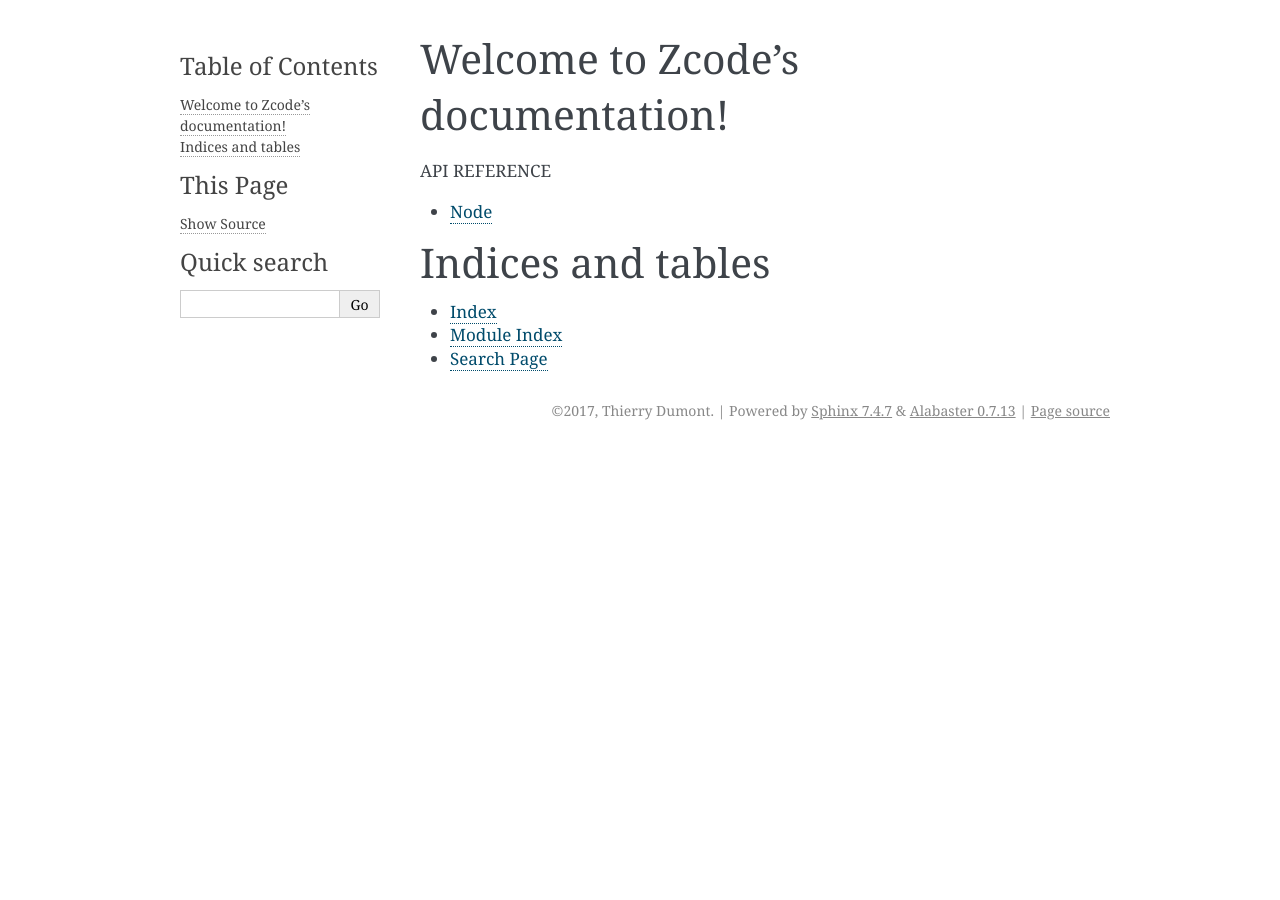
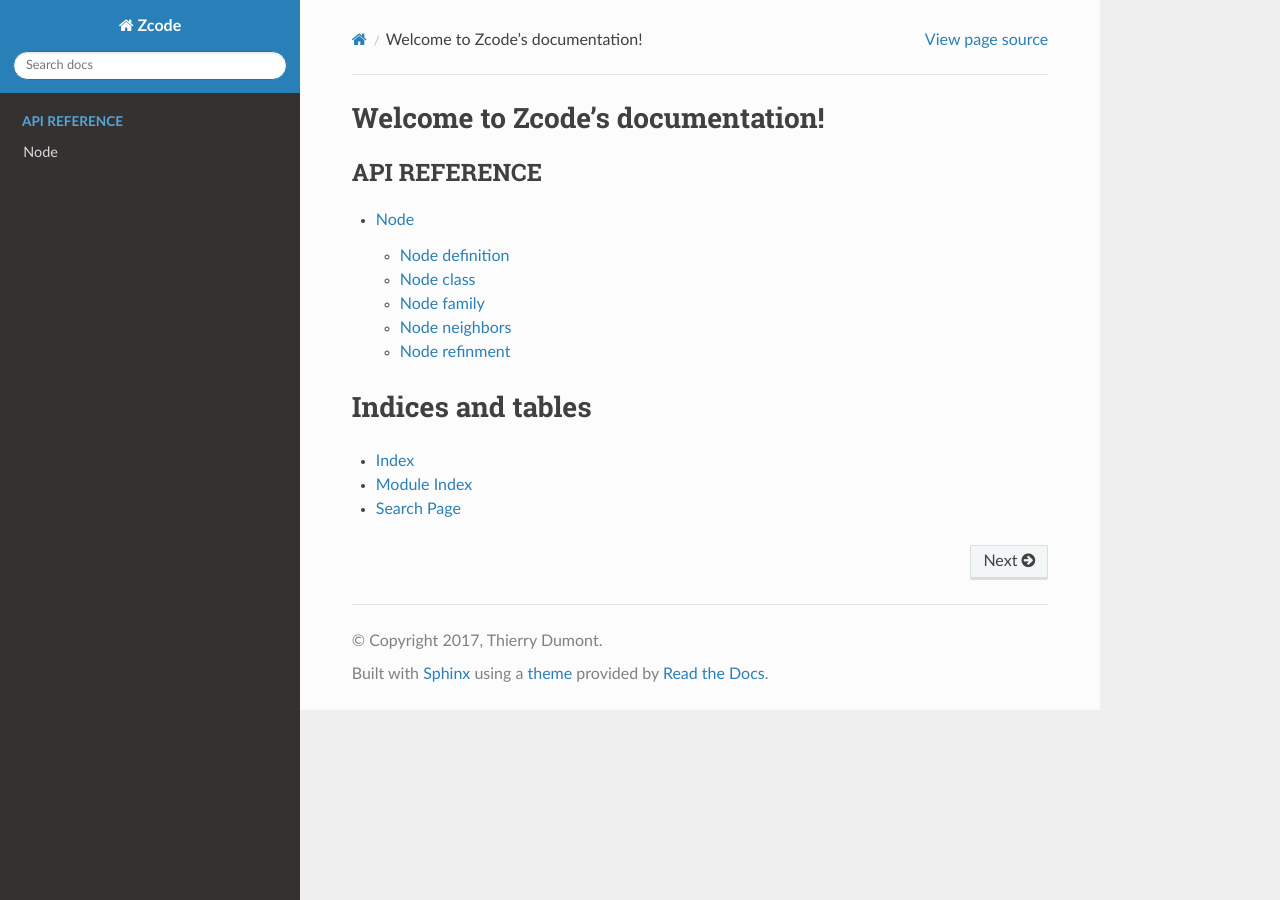
Before and after one commit to rolanddenis/Zcode, a Sphinx documentation site: the page built from doc/source/index.rst, in a window 1280 px wide. Built offline with Sphinx 7.4.7 and the Read the Docs theme 2.0.0, drawn with Linux system fonts in a browser that asks for light colours; formulas are drawn with MathJax 3.

Commit message:
refactor node + add node methods

```diff
--- a/doc/source/api/node.rst
+++ b/doc/source/api/node.rst
@@ -1,6 +1,40 @@
 Node
 ====
+
+Node definition
+---------------
+
+.. doxygenstruct:: definitions
+   :project: Zcode
+   :members:
+
+Node class
+----------
 
 .. doxygenstruct:: Node
    :project: Zcode
    :members:
+
+Node family
+-----------
+
+.. doxygenfile:: family.hpp
+   :project: Zcode
+   :path: tree/node/
+   :no-link:
+
+Node neighbors
+--------------
+
+.. doxygenfile:: neighbor.hpp
+   :project: Zcode
+   :path: tree/node/
+   :no-link:
+
+Node refinment
+--------------
+
+.. doxygenfile:: refine.hpp
+   :project: Zcode
+   :path: tree/node/
+   :no-link:
--- a/doc/source/conf.py
+++ b/doc/source/conf.py
@@ -154,6 +154,18 @@
 ]
 
 
+import os, subprocess
+on_rtd = os.environ.get('READTHEDOCS', None) == 'True'
+print(on_rtd)
+if on_rtd:
+    subprocess.call('cd ..; doxygen', shell=True)
+
+import sphinx_rtd_theme
+
+html_theme = "sphinx_rtd_theme"
+
+html_theme_path = [sphinx_rtd_theme.get_html_theme_path()]
+
 breathe_projects = { "Zcode": "../xml/" }
 
 breathe_default_project = "Zcode"
```
Also changed, not shown: 14 other files.
